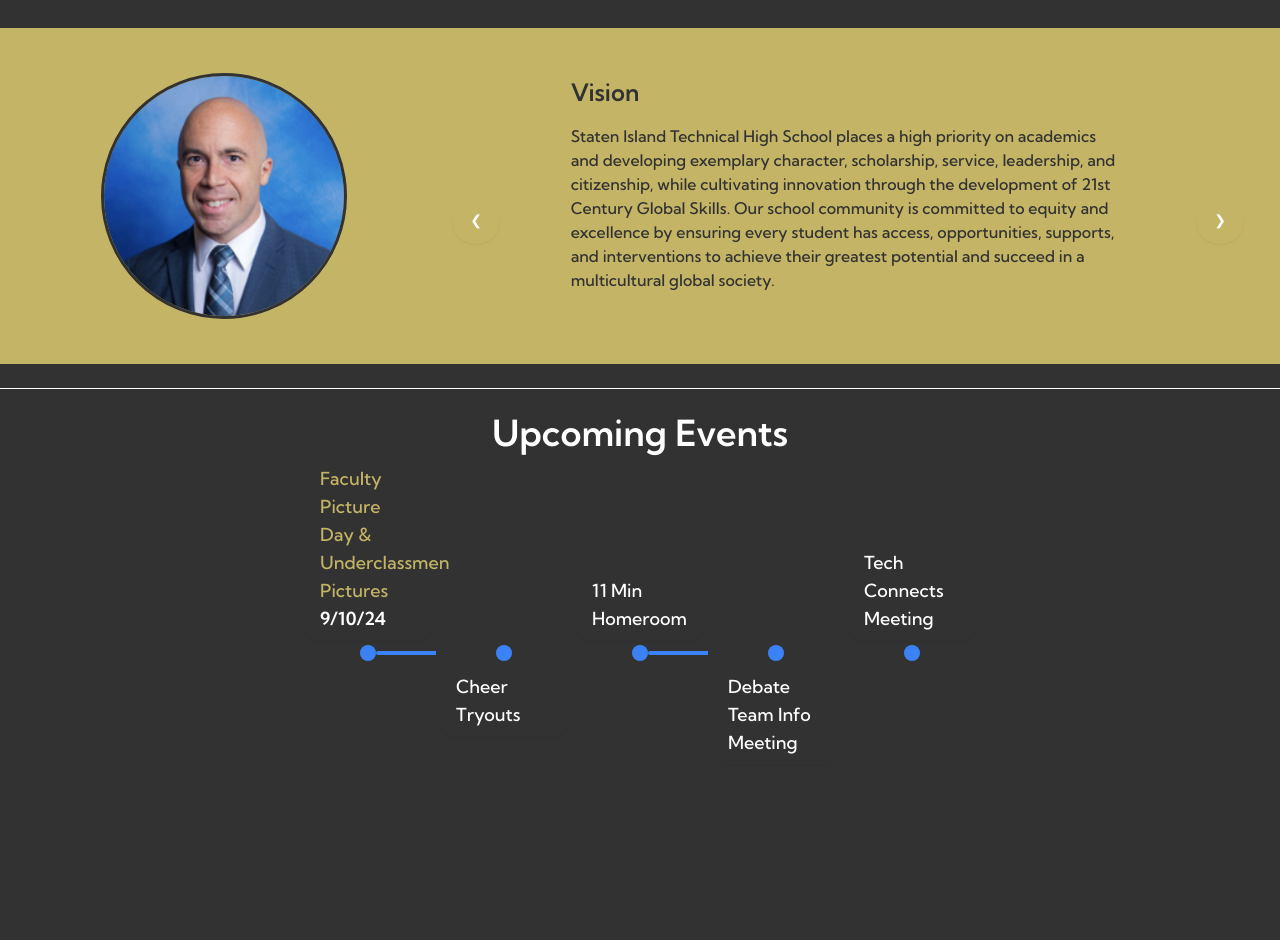
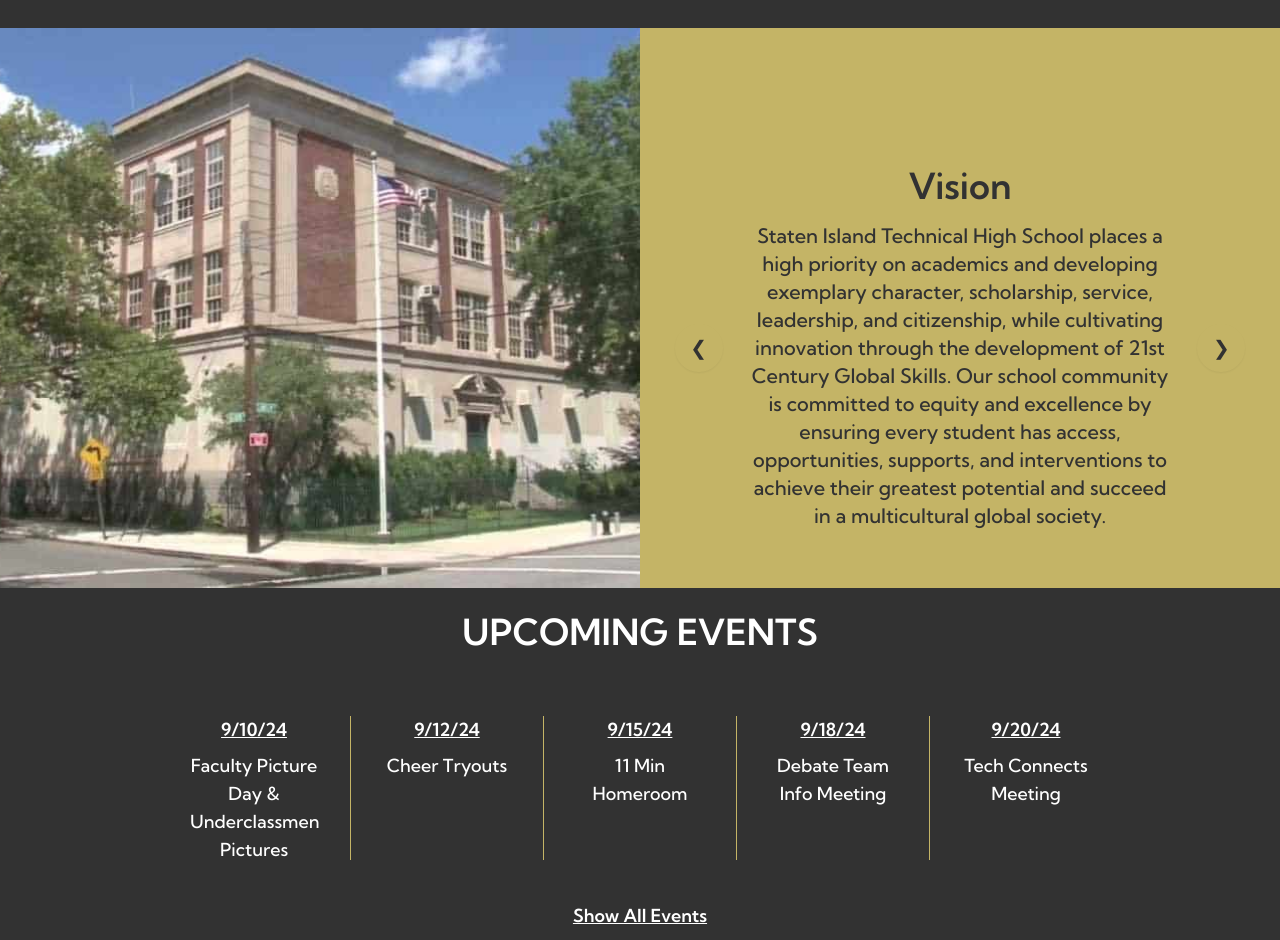
Before and after one commit to sitechtimes/SITHS-website-redesign, a Vue app in the folder siths-redesign/: page / in a window 1280 px wide. Shown: the part 840-1780 px from the top of the page. Before the commit the page ends 1693 px from the top, so only its background shows below. Built offline with nearby package versions, Linux system fonts and the light colour scheme.

Commit message:
upgrade missionstatement section, upcoming events

```diff
--- /dev/null
+++ b/siths-redesign/src/assets/css/base.css
@@ -0,0 +1,97 @@
+@import url("https://fonts.googleapis.com/css2?family=Kumbh+Sans:wght@100;200;300;400;500;600;700;800;900&display=swap");
+@import "./index.css";
+
+:root {
+  /* fonts */
+  --font-main: "Kumbh Sans", sans-serif;
+  --weight: 500;
+
+  /* colors */
+  --bg-color: #fff;
+  --text-color: #37394f;
+
+  font-synthesis: none;
+  scroll-behavior: smooth;
+  text-rendering: optimizeLegibility;
+  -webkit-font-smoothing: antialiased;
+  -moz-osx-font-smoothing: grayscale;
+  -webkit-text-size-adjust: 100%;
+}
+
+*,
+html,
+body {
+  margin: 0;
+  padding: 0;
+  box-sizing: border-box;
+  overflow-x: hidden;
+}
+
+body {
+  color: var(--text-color);
+  background-color: var(--bg-color);
+}
+
+h1,
+h2,
+h3,
+h4,
+h5,
+p,
+a,
+li,
+div,
+button,
+label,
+input,
+textarea {
+  font-family: var(--font-main);
+  font-weight: var(--weight);
+  line-height: 1.25;
+  text-decoration: none;
+  overflow: visible;
+}
+
+*:focus {
+  outline: none;
+}
+
+input::-webkit-outer-spin-button,
+input::-webkit-inner-spin-button {
+  -webkit-appearance: none;
+  margin: 0;
+}
+
+input[type="number"] {
+  -moz-appearance: textfield;
+}
+
+::placeholder {
+  color: #242424;
+  /* opacity: 0.6; */
+}
+
+input[type="date"]::-webkit-inner-spin-button,
+input[type="date"]::-webkit-calendar-picker-indicator {
+  display: none;
+  -webkit-appearance: none;
+}
+
+input:-webkit-autofill,
+input:-webkit-autofill:hover,
+input:-webkit-autofill:focus,
+textarea:-webkit-autofill,
+textarea:-webkit-autofill:hover,
+textarea:-webkit-autofill:focus,
+select:-webkit-autofill,
+select:-webkit-autofill:hover,
+select:-webkit-autofill:focus {
+  -webkit-text-fill-color: #151515;
+  box-shadow: 0 0 0px 1000px rgba(255, 255, 255, 0) inset;
+  -webkit-box-shadow: 0 0 0px 1000px rgba(255, 255, 255, 0) inset;
+  transition: background-color 5000s ease-in-out 0s;
+}
+
+input[type="file"] {
+  display: none;
+}
--- a/siths-redesign/src/components/MissionStatement.vue
+++ b/siths-redesign/src/components/MissionStatement.vue
@@ -1,51 +1,58 @@
 <template>
-    <div class="flex flex-col items-center px-4 py-12 bg-gold">
-
-        <div class="flex flex-row">
-        <div class="avatar w-1/3 flex flex-row justify-center items-center">
-            <div class="ring-primary ring-offset-base-100 w-[15rem] h-[15rem] rounded-full ring ring-offset-2 outline outline-gray">
-                <img src="/src/assets/imgs/erlenwein.png" />
-            </div>
-        </div>
-        <div class="carousel w-2/3 relative">
-            <div id="slide1" class="carousel-item relative w-full">
-                <div class="flex flex-col w-2/3 mx-auto space-y-4">
-                    <h1 class="text-2xl font-semibold text-gray">Vision</h1>
-                    <p class="text-base text-gray">
-                        Staten Island Technical High School places a high priority on academics and developing exemplary
-                        character, scholarship, service, leadership, and citizenship, while cultivating innovation
-                        through the development of 21st Century Global Skills. Our school community is committed to
-                        equity and excellence by ensuring every student has access, opportunities, supports, and
-                        interventions to achieve their greatest potential and succeed in a multicultural global society.
-                    </p>
-                </div>
-                <div class="absolute left-5 right-5 top-1/2 flex -translate-y-1/2 transform justify-between">
-                    <a href="#slide4" class="btn btn-circle">❮</a>
-                    <a href="#slide2" class="btn btn-circle">❯</a>
+    <div class="flex flex-col items-center justify-center py-12 bg-gold h-[35rem]">
+        <div class="flex flex-row w-full justify-center">
+            <!-- picture -->
+            <div class="w-1/2 flex items-center justify-center">
+                <div class="relative h-[35rem] w-full">
+                    <img class="h-full w-full object-cover" src="/src/assets/imgs/staten-island-technical-high-school.jpg" alt="Staten Island Technical High School" />
                 </div>
             </div>
-            <div id="slide2" class="carousel-item relative w-full">
-                <div class="flex flex-col w-2/3 mx-auto space-y-4">
-                    <h1 class="text-2xl font-semibold">Mission</h1>
-                    <p class="text-base">
-                        Staten Island Technical High School places a high priority on academics and developing exemplary
-                        character, scholarship, service, leadership, and citizenship, while cultivating innovation
-                        through the development of 21st Century Global Skills. Our school community is committed to
-                        equity and excellence by ensuring every student has access, opportunities, supports, and
-                        interventions to achieve their greatest potential and succeed in a multicultural global society.
-                    </p>
-                </div>
-                <div class="absolute left-5 right-5 top-1/2 flex -translate-y-1/2 transform justify-between">
-                    <a href="#slide1" class="btn btn-circle">❮</a>
-                    <a href="#slide2" class="btn btn-circle">❯</a>
+
+            <!-- carousel -->
+            <div class="relative w-1/2">
+                <div class="carousel w-full flex items-center justify-between">
+                    <!-- slide 1 -->
+                    <div id="slide1" class="carousel-item flex w-full items-center justify-center pt-24 pb-4 relative flex-grow">
+                        <a href="#slide2" class="btn btn-circle text-gray text-xl mx-6">❮</a>
+                        <div class="flex flex-col w-2/3 space-y-4 text-center">
+                            <h1 class="text-4xl font-semibold text-gray">Vision</h1>
+                            <p class="text-gray text-xl">
+                                Staten Island Technical High School places a high priority on academics and developing
+                                exemplary character, scholarship, service, leadership, and citizenship, while cultivating
+                                innovation through the development of 21st Century Global Skills. Our school community is
+                                committed to equity and excellence by ensuring every student has access, opportunities,
+                                supports, and interventions to achieve their greatest potential and succeed in a
+                                multicultural global society.
+                            </p>
+                        </div>
+                        <a href="#slide2" class="btn btn-circle text-gray text-xl mx-6">❯</a>
+                    </div>
+
+                    <!-- slide 2 -->
+                    <div id="slide2" class="carousel-item flex w-full items-center justify-center pt-24 pb-4 relative flex-grow">
+                        <a href="#slide1" class="btn btn-circle text-gray text-xl mx-6">❮</a>
+                        <div class="flex flex-col w-2/3 space-y-4 text-center">
+                            <h1 class="text-4xl font-semibold text-gray">Mission</h1>
+                            <p class="text-gray text-xl">
+                                The SITHS community fosters the development of well-rounded, passionate life-long learners
+                                through rigorous, engaging academics and participation in student activities, athletics,
+                                social-emotional and work-based learning, cultural responsiveness, and community service.
+                                SITHS cultivates strong collaboration, communication, creativity, and critical thinking
+                                skills. We strive to instill in our students a sense of wonder, curiosity, and a growth
+                                mindset to meaningfully contribute to and shape a society that values equity, excellence,
+                                and empathy. (D31 Mission/Vision)
+                            </p>
+                        </div>
+                        <a href="#slide1" class="btn btn-circle text-gray text-xl mx-6">❯</a>
+                    </div>
                 </div>
             </div>
         </div>
-    </div></div>
-    <div class="w-full h-[1px] bg-white my-6"></div>
+    </div>
 </template>
 
 <script setup>
 </script>
 
-<style scoped></style>
+<style scoped>
+</style>
--- a/siths-redesign/src/components/UpcomingEvents.vue
+++ b/siths-redesign/src/components/UpcomingEvents.vue
@@ -1,56 +1,75 @@
 <template>
-    <div class="flex flex-col justify-center items-center ">
-        <h1 class="text-4xl font-semibold">Upcoming Events</h1>
-        <ul class="timeline">
-            <li>
-                <div class="timeline-start timeline-box">
-                    <p class="text-lg w-24 text-gold">Faculty Picture Day & Underclassmen Pictures</p>
-                    <p class="text-lg w-24 font-semibold">9/10/24</p>
+    <div class="flex flex-col justify-center items-center mt-6 space-y-8">
+        <h1 class="text-4xl font-semibold mb-8">UPCOMING EVENTS</h1>
+        <div class="flex flex-row items-center justify-center space-x-8">
+            <!-- event 1 -->
+            <div class="flex flex-col items-center h-36">
+                <div class="flex flex-col items-center">
+                    <p class="text-lg font-semibold underline mb-2">9/10/24</p>
+                    <div class="w-32 text-center">
+                        <p class="text-lg">Faculty Picture Day & Underclassmen Pictures</p>
+                    </div>
                 </div>
-                <div class="timeline-middle">
-                    <div class="w-4 h-4 bg-blue-500 rounded-full"></div>
+            </div>
+            <!-- vertical line -->
+            <div class="flex items-center">
+                <div class="w-[1px] h-36 bg-gold"></div>
+            </div>
+            <!-- event 2 -->
+            <div class="flex flex-col items-center h-36">
+                <div class="flex flex-col items-center">
+                    <p class="text-lg font-semibold underline mb-2">9/12/24</p>
+                    <div class="w-32 text-center">
+                        <p class="text-lg">Cheer Tryouts</p>
+                    </div>
                 </div>
-                <hr class="bg-blue-500" />
-            </li>
-            <li>
-                <hr class="bg-primary" />
-                <div class="timeline-middle">
-                    <div class="w-4 h-4 bg-blue-500 rounded-full"></div>
+            </div>
+            <!-- vertical line -->
+            <div class="flex items-center">
+                <div class="w-[1px] h-36 bg-gold"></div>
+            </div>
+            <!-- event 3 -->
+            <div class="flex flex-col items-center h-36">
+                <div class="flex flex-col items-center">
+                    <p class="text-lg font-semibold underline mb-2">9/15/24</p>
+                    <div class="w-32 text-center">
+                        <p class="text-lg">11 Min Homeroom</p>
+                    </div>
                 </div>
-                <div class="timeline-end timeline-box"> <p class="text-lg w-24">Cheer Tryouts</p></div>
-                <hr class="bg-primary" />
-            </li>
-            <li>
-                <hr class="bg-primary" />
-                <div class="timeline-start timeline-box"> <p class="text-lg w-24">11 Min Homeroom</p></div>
-                <div class="timeline-middle">
-                    <div class="w-4 h-4 bg-blue-500 rounded-full"></div>
+            </div>
+            <!-- vertical line -->
+            <div class="flex items-center">
+                <div class="w-[1px] h-36 bg-gold"></div>
+            </div>
+            <!-- event 4 -->
+            <div class="flex flex-col items-center h-36">
+                <div class="flex flex-col items-center">
+                    <p class="text-lg font-semibold underline mb-2">9/18/24</p>
+                    <div class="w-32 text-center">
+                        <p class="text-lg">Debate Team Info Meeting</p>
+                    </div>
                 </div>
-                <hr class="bg-blue-500"/>
-            </li>
-            <li>
-                <hr />
-                <div class="timeline-middle">
-                    <div class="w-4 h-4 bg-blue-500 rounded-full"></div>
+            </div>
+            <!-- vertical line -->
+            <div class="flex items-center">
+                <div class="w-[1px] h-36 bg-gold"></div>
+            </div>
+            <!-- event 5 -->
+            <div class="flex flex-col items-center h-36">
+                <div class="flex flex-col items-center">
+                    <p class="text-lg font-semibold underline mb-2">9/20/24</p>
+                    <div class="w-32 text-center">
+                        <p class="text-lg">Tech Connects Meeting</p>
+                    </div>
                 </div>
-                <div class="timeline-end timeline-box">
-                    <p class="text-lg w-24">Debate Team Info Meeting</p>
-                </div>
-                <hr />
-            </li>
-            <li>
-                <hr />
-                <div class="timeline-start timeline-box">
-                    <p class="text-lg w-24">Tech Connects Meeting</p>
-                </div>
-                <div class="timeline-middle">
-                    <div class="w-4 h-4 bg-blue-500 rounded-full"></div>
-                </div>
-            </li>
-        </ul>
+            </div>
+        </div>
+        <button class="btn btn-link mt-8 text-lg">Show All Events</button>
     </div>
 </template>
 
 <script setup>
+</script>
 
-</script>
+<style scoped>
+</style>
```
Also changed, not shown: siths-redesign/src/assets/imgs/staten-island-technical-high-school.jpg (added).
